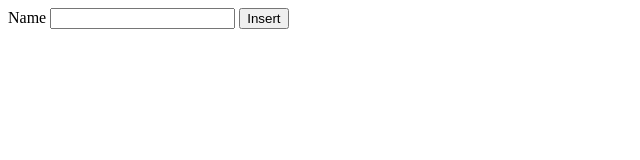
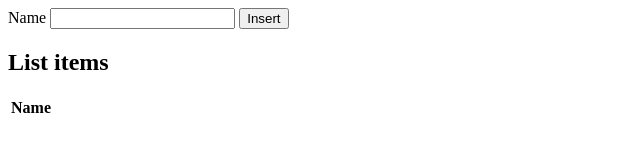
Before and after one commit to abHer97/list-items, a plain HTML site: page index.html in a window 1280 px wide. Shown: the whole page, without its empty margins (0-640 px from the left). Drawn offline with Linux system fonts and the light colour scheme.

Commit message:
add table to render items

```diff
--- a/index.html
+++ b/index.html
@@ -13,5 +13,18 @@
 
          <button>Insert</button>
       </form>
+
+      <article>
+         <h2>List items</h2>
+
+         <table id="list">
+            <thead>
+               <tr>
+                  <th>Name</th>
+               </tr>
+            </thead>
+            <tbody></tbody>
+         </table>
+      </article>
    </body>
 </html>
```
